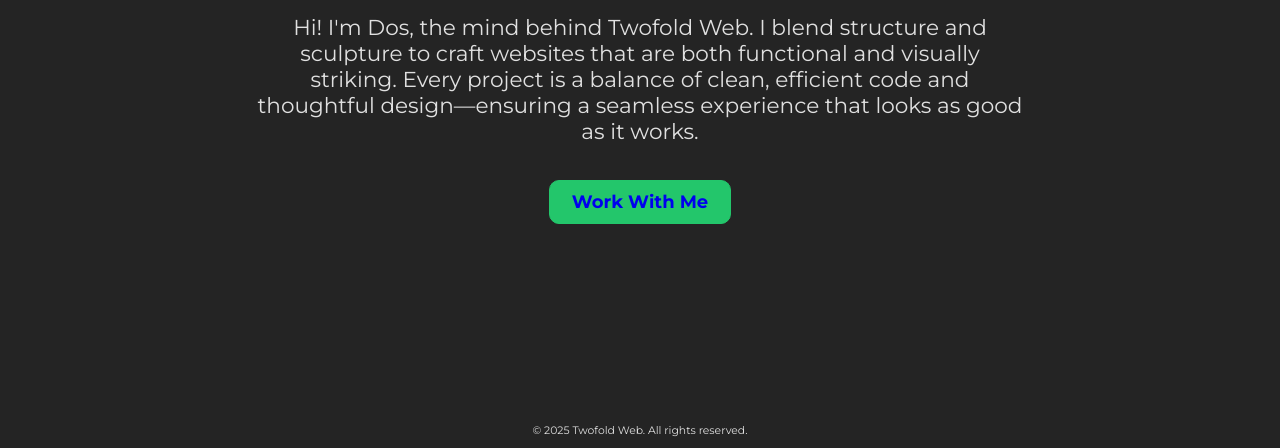
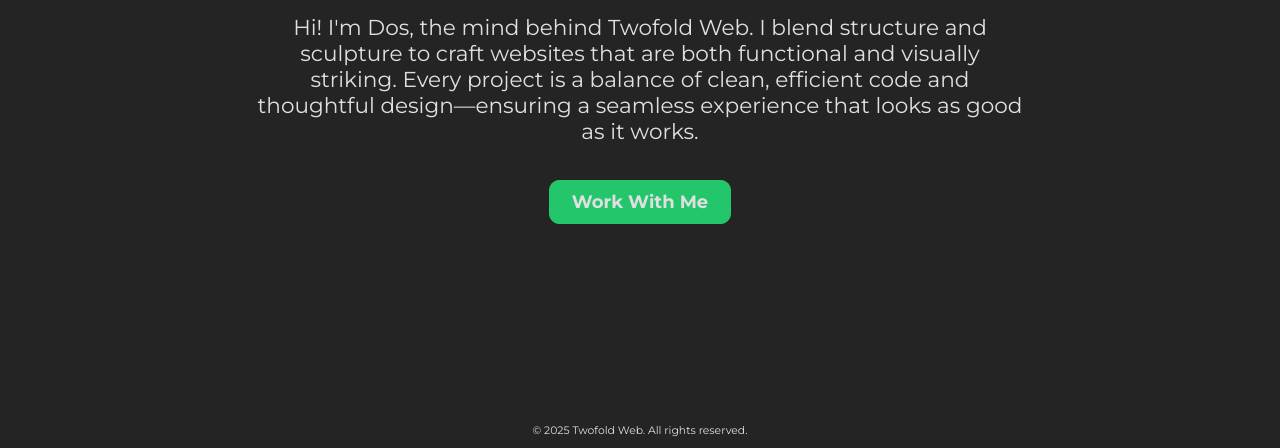
Before and after one commit to DosCruz/html-portfolio1, a plain HTML site: page index.html in a window 1280 px wide. Shown: the part 352-800 px from the top of the page. Drawn offline with Linux system fonts and the light colour scheme.

Commit message:
<a>work with me color

```diff
--- a/index.html
+++ b/index.html
@@ -36,7 +36,7 @@
                 Every project is a balance of clean, efficient code and thoughtful design—ensuring a seamless experience that looks as good as it works.
             </p>
 
-            <a href="./contact.html" class="hire">Work With Me</a>
+            <a class="hire" href="./contact.html">Work With Me</a>
 
         </main>
     </div>
--- a/styles.css
+++ b/styles.css
@@ -88,6 +88,7 @@ html, body {
 .hire {
     width: 150px;
     font-family: "Montserrat", sans-serif;
+    color: #E0E0E0;
     font-weight: 700;
     padding: 10px 15px;
     text-align: center;
```
